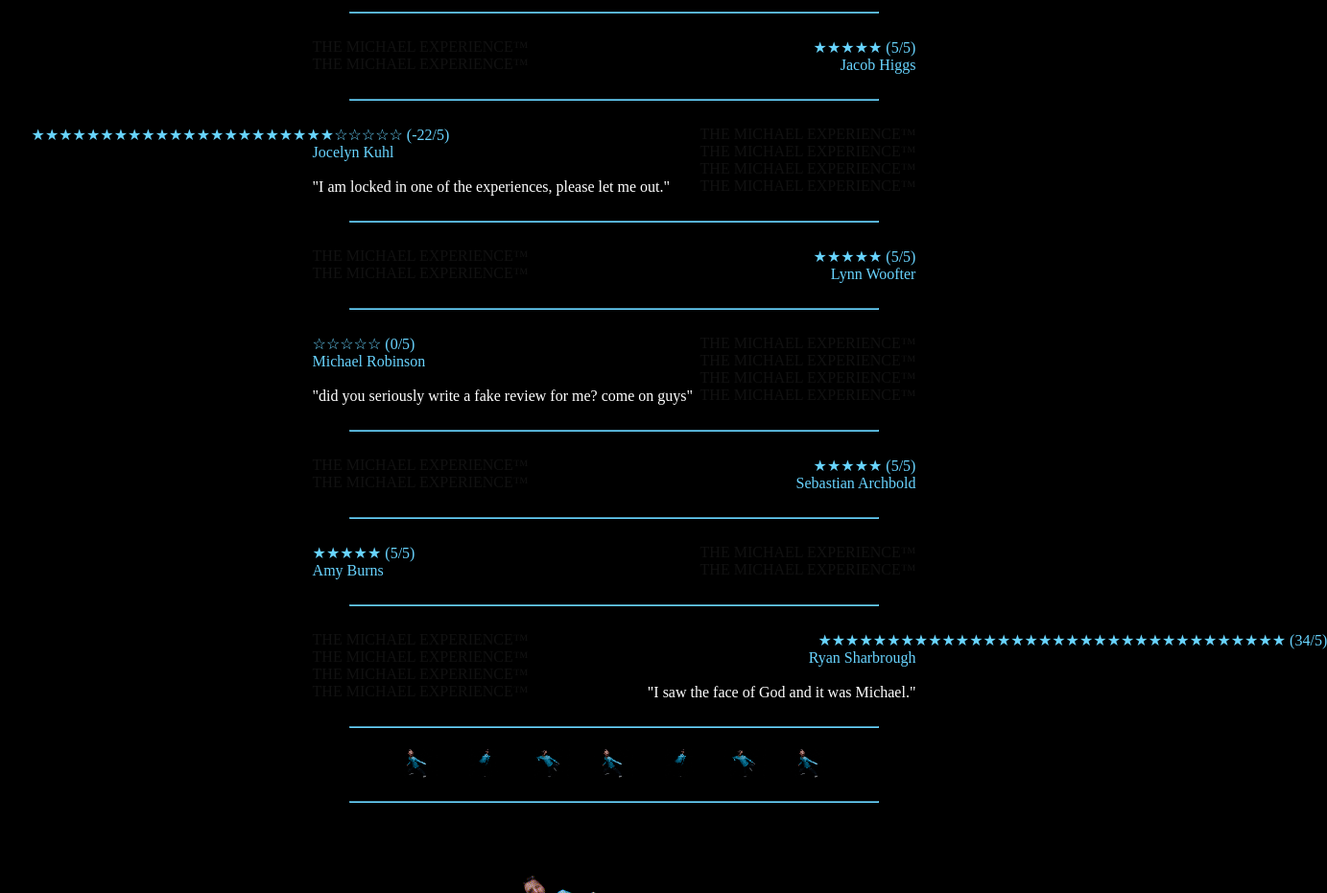
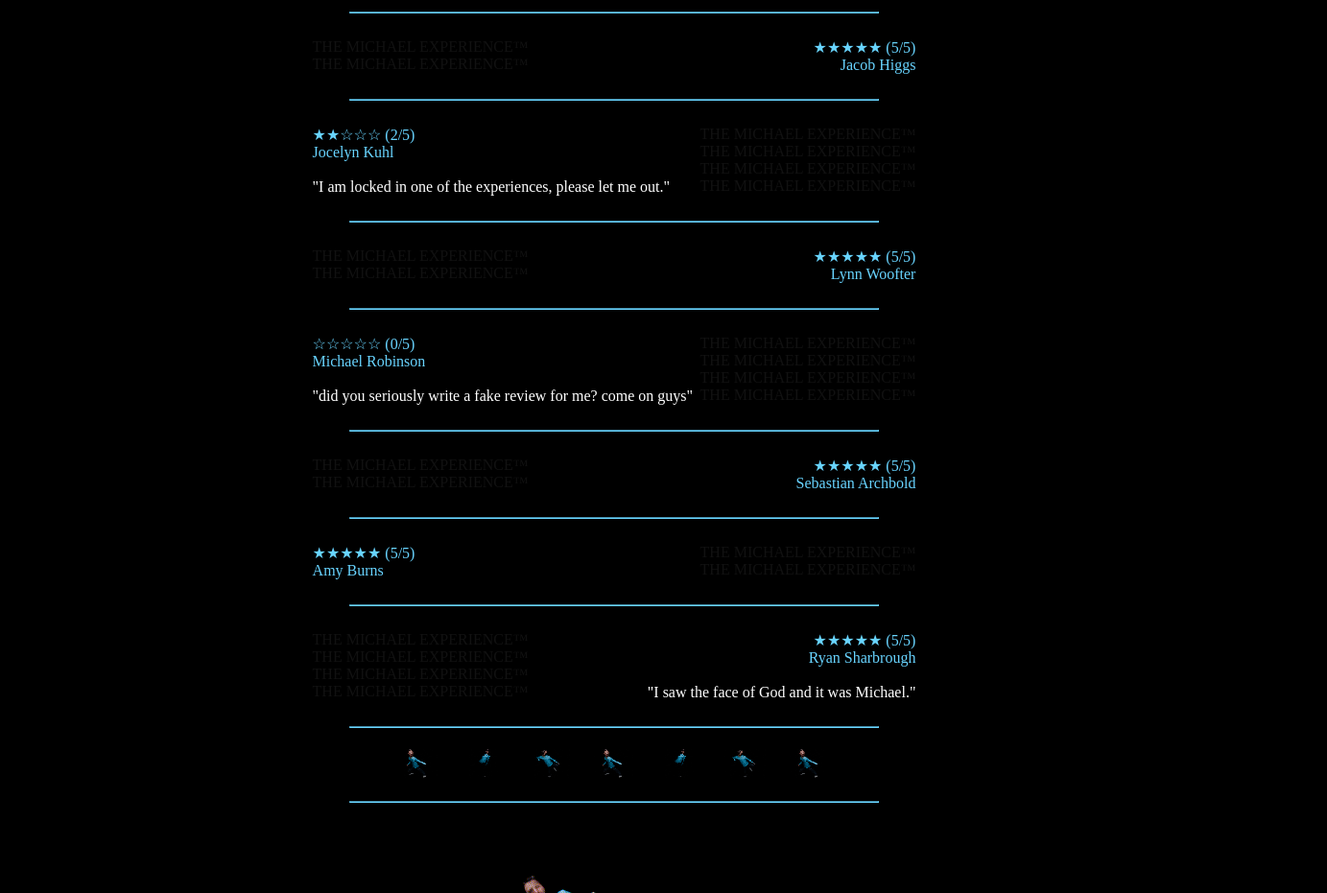
Before and after one commit to freefilesvirus/tme-www, a plain HTML site: page index.html in a window 1280 px wide. Shown: the part 2660-3591 px from the top of the page at 96% size, 1383 px wide, since content can reach past the window. Drawn offline with Linux system fonts and the light colour scheme.

Commit message:
changed reviews

```diff
--- a/index.html
+++ b/index.html
@@ -165,7 +165,7 @@
 
 		<div class="review">
 			<a class="michael-color">
-				<div style="position:relative; left:-293px;">&#9733;&#9733;&#9733;&#9733;&#9733;&#9733;&#9733;&#9733;&#9733;&#9733;&#9733;&#9733;&#9733;&#9733;&#9733;&#9733;&#9733;&#9733;&#9733;&#9733;&#9733;&#9733;&#9734;&#9734;&#9734;&#9734;&#9734;&nbsp;(-22/5)</div><br>
+				&#9733;&#9733;&#9734;&#9734;&#9734; (2/5)<br>
 				Jocelyn Kuhl
 			</a><br><br>
 
@@ -244,7 +244,7 @@
 		</div>
 		<div class="review" style="text-align:right;">
 			<a class="michael-color">
-				<div style="position:relative; left:298;">&#9733;&#9733;&#9733;&#9733;&#9733;&#9733;&#9733;&#9733;&#9733;&#9733;&#9733;&#9733;&#9733;&#9733;&#9733;&#9733;&#9733;&#9733;&#9733;&#9733;&#9733;&#9733;&#9733;&#9733;&#9733;&#9733;&#9733;&#9733;&#9733;&#9733;&#9733;&#9733;&#9733;&#9733;&nbsp;(34/5)</div><br>
+				&#9733;&#9733;&#9733;&#9733;&#9733; (5/5)<br>
 				Ryan Sharbrough
 			</a><br><br>
 
```
